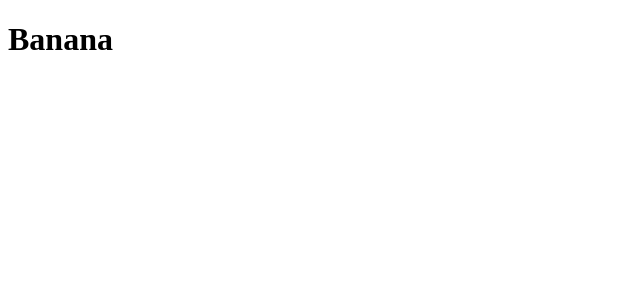
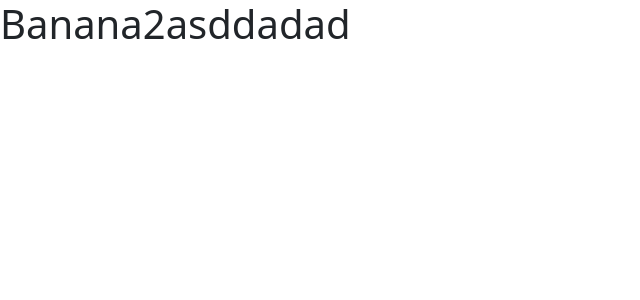
Before and after one commit to salikzquidz/Ticketing-App, a Next.js app in the folder client/: page /banana in a window 1280 px wide. Shown: the top 300 px of the page, without its empty margins (0-640 px from the left). Built offline with nearby package versions, Linux system fonts and the light colour scheme.

Commit message:
add global css bootstrap

```diff
--- /dev/null
+++ b/client/next.config.js
@@ -0,0 +1,6 @@
+module.exports = {
+    webpackDevMiddleware : config => {
+        config.watchOptions.poll = 300;
+        return config;
+    }
+};
--- a/client/package.json
+++ b/client/package.json
@@ -4,13 +4,14 @@
   "description": "",
   "main": "index.js",
   "scripts": {
-    "dev" : "next",
+    "dev": "next",
     "test": "echo \"Error: no test specified\" && exit 1"
   },
   "keywords": [],
   "author": "",
   "license": "ISC",
   "dependencies": {
+    "bootstrap": "^5.1.1",
     "next": "^11.1.2",
     "react": "^17.0.2",
     "react-dom": "^17.0.2"
--- /dev/null
+++ b/client/pages/_app.js
@@ -0,0 +1,5 @@
+import 'bootstrap/dist/css/bootstrap.css'
+
+export default({Component, pageProps}) => {
+    return <Component {...pageProps} />
+}
--- a/client/pages/banana.js
+++ b/client/pages/banana.js
@@ -1,3 +1,3 @@
 export default () => {
-    return <h1>Banana</h1>
+    return <h1>Banana2asddadad</h1>
 }
```
Also changed, not shown: 1 other file (tests, documents, lock files or other folders).
